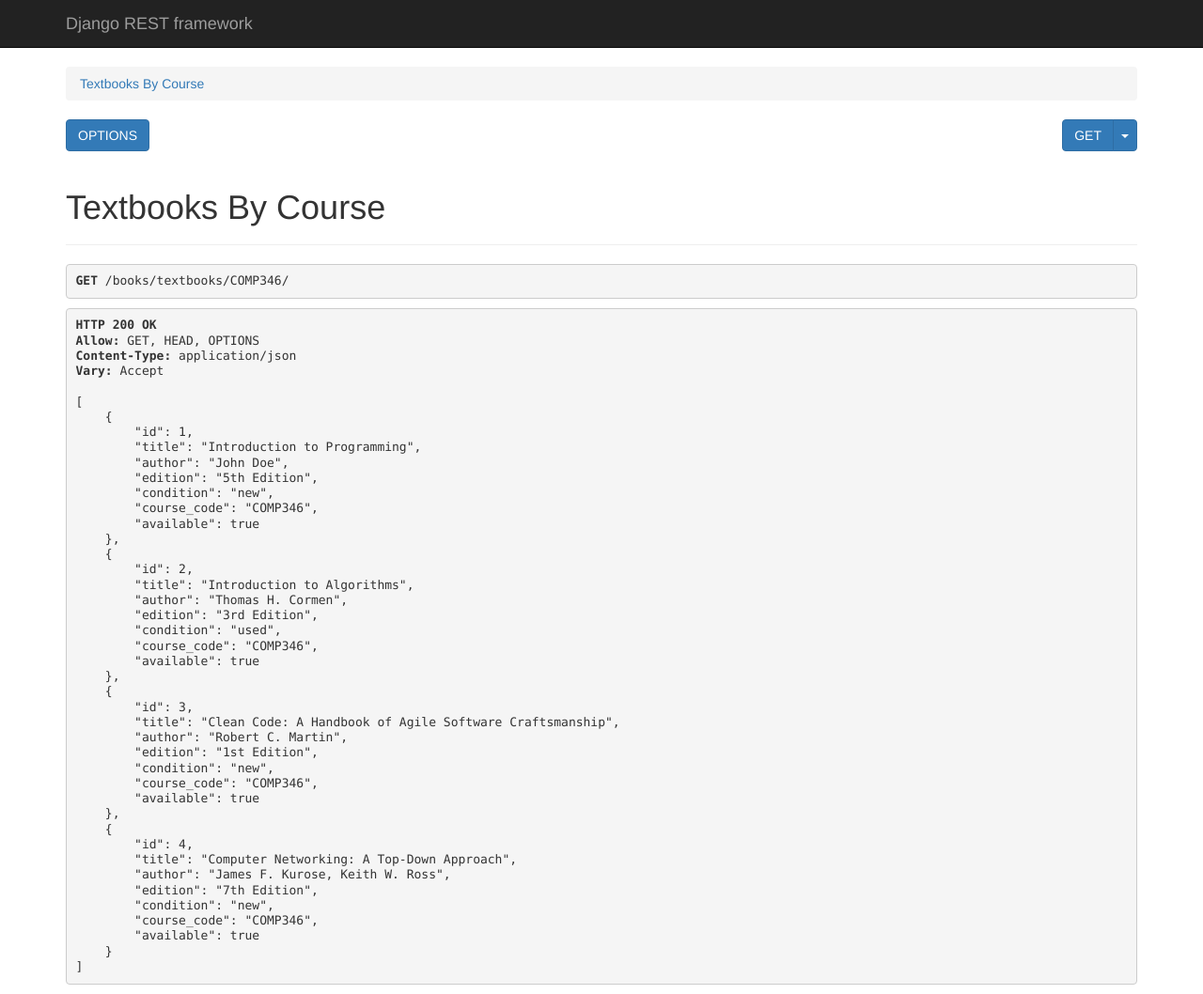
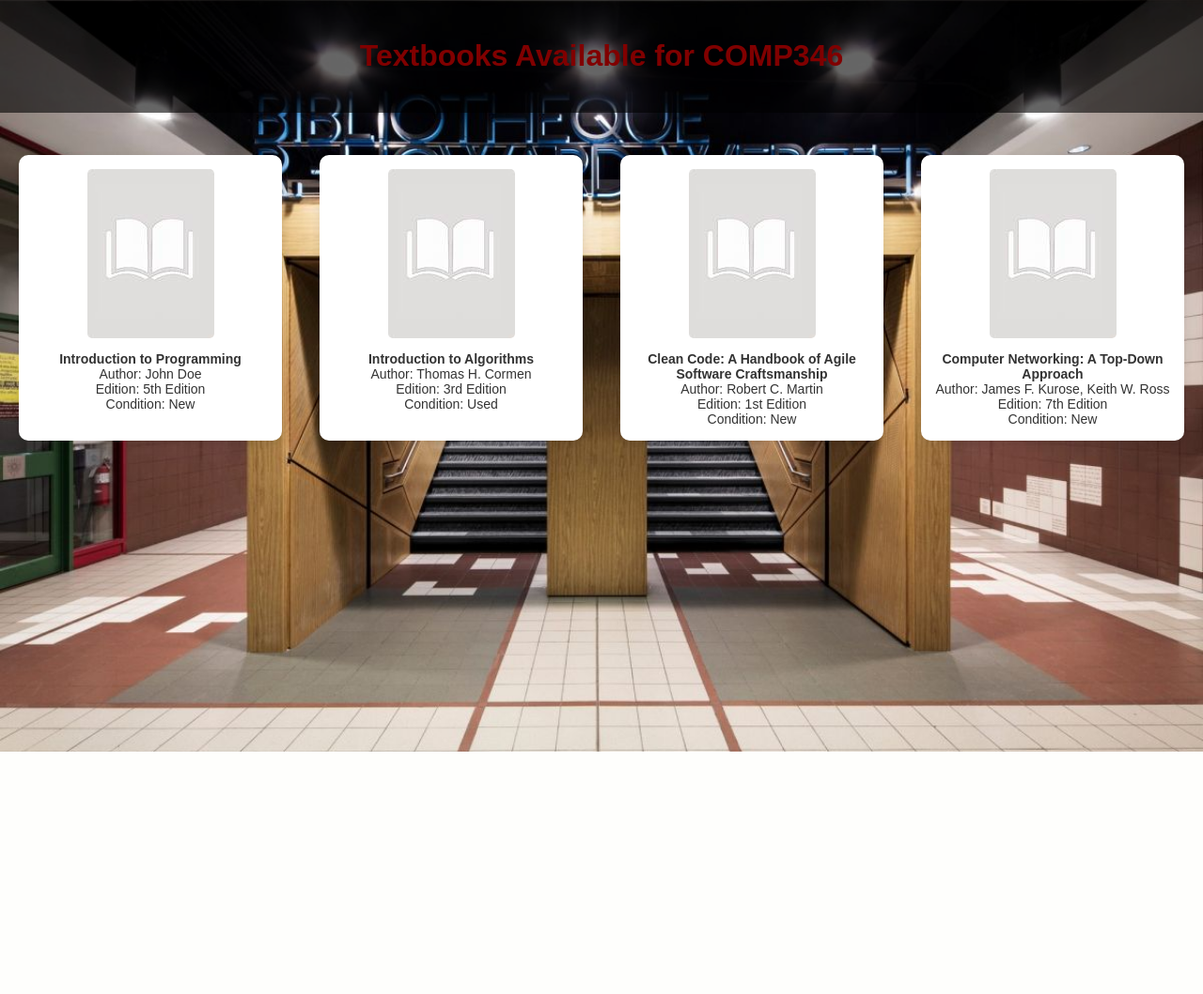
Before and after one commit to saikumarcheerneni/CU-book-exchange, a Django app: a page that uses bookexchange/urls.py in a window 1280 px wide. Shown: the whole page at 94% size. After the commit the page ends 800 px from the top, so only its background shows below. Run offline with Django 5.2, Linux system fonts and the light colour scheme; data comes from the database, SQL or seed files in the repository; both versions use the stored data as it was after the commit; some libraries are stand-ins or nearby versions.

Commit message:
Added user-friendly error message for no textbooks found and improved UI design

```diff
--- a/bookexchange/models.py
+++ b/bookexchange/models.py
@@ -1,10 +1,9 @@
-# # bookexchange/models.py
 from django.db import models
 
 class Textbook(models.Model):
     title = models.CharField(max_length=200)
     author = models.CharField(max_length=200)
-    edition = models.CharField(max_length=50, null=True, blank=True)  # Edition is optional
+    edition = models.CharField(max_length=50, null=True, blank=True)
     condition_choices = [
         ('new', 'New'),
         ('used', 'Used'),
--- a/bookexchange/serializer.py
+++ /dev/null
@@ -1,8 +0,0 @@
-# bookexchange/serializers.py
-from rest_framework import serializers
-from .models import Textbook
-
-class TextbookSerializer(serializers.ModelSerializer):
-    class Meta:
-        model = Textbook
-        fields = ['id', 'title', 'author', 'edition', 'condition', 'course_code', 'available']
--- a/bookexchange/templates/bookexchange/book_list.html
+++ b/bookexchange/templates/bookexchange/book_list.html
@@ -1,55 +1,112 @@
-<!-- <!DOCTYPE html>
-<html lang="en">
-<head>
-    <meta charset="UTF-8">
-    <meta name="viewport" content="width=device-width, initial-scale=1.0">
-    <title>Textbooks for {{ course_code }}</title>
-    <link rel="stylesheet" href="{% static 'css/styles.css' %}">
-</head>
-<body>
-    <h1>Textbooks for Course: {{ course_code }}</h1>
+{% load static %}
 
-    {% if textbooks %}
-        <ul>
-        {% for textbook in textbooks %}
-            <li>
-                <h3>{{ textbook.title }}</h3>
-                <p><strong>Author:</strong> {{ textbook.author }}</p>
-                {% if textbook.edition %}
-                    <p><strong>Edition:</strong> {{ textbook.edition }}</p>
-                {% endif %}
-                <p><strong>Condition:</strong> {{ textbook.get_condition_display }}</p>
-            </li>
-        {% endfor %}
-        </ul>
-    {% else %}
-        <p>No textbooks found for this course code.</p>
-    {% endif %}
-</body>
-</html> -->
 <!DOCTYPE html>
 <html lang="en">
 <head>
     <meta charset="UTF-8">
     <meta name="viewport" content="width=device-width, initial-scale=1.0">
     <title>Textbooks for {{ course_code }}</title>
+
+    <style>
+
+        body {
+            font-family: Arial, sans-serif;
+            background-color: #f0f8ff;
+            background-image: url("{% static 'bookexchange/cu.jpg' %}");
+            background-size: cover;
+            background-position: center;
+            color: #333;
+            margin: 0;
+            padding: 0;
+            background-attachment: fixed;
+        }
+
+        header {
+            text-align: center;
+            padding: 20px;
+            background-color: rgba(0, 0, 0, 0.6);
+            color: maroon;
+        }
+
+        .container {
+            display: flex;
+            flex-wrap: wrap;
+            justify-content: space-around;
+            margin-top: 30px;
+        }
+
+        .book-item {
+            background-color: WHITE;
+            padding: 15px;
+            margin: 15px;
+            width: 250px;
+            text-align: center;
+            border-radius: 10px;
+            box-shadow: 0px 4px 10px rgba(0, 0, 0, 0.1);
+            transition: transform 0.3s;
+        }
+
+        .book-item:hover {
+            transform: scale(1.05);
+        }
+
+        .book-image {
+            max-width: 100%;
+            border-radius: 5px;
+            margin-bottom: 10px;
+        }
+
+        .book-info {
+            font-size: 14px;
+        }
+
+        @media (max-width: 768px) {
+            .container {
+                flex-direction: column;
+                align-items: center;
+            }
+
+            .book-item {
+                width: 80%;
+            }
+        }
+        .no-results-message {
+            font-size: 1.8em;
+            font-weight: bold;
+            color: white;
+            background-color: rgba(255, 0, 0, 0.7);
+            padding: 20px;
+            border-radius: 10px;
+            text-align: center;
+            margin: 50px auto;
+            max-width: 600px;
+        }
+    </style>
 </head>
 <body>
+    <header>
         <h1>Textbooks Available for {{ course_code }}</h1>
+    </header>
 
+    <div class="container">
         {% if no_results %}
-        <p>No textbooks are currently available for this course.</p>
+        <div class="no-results-message">
+            No textbooks are currently available for this course.
+        </div>
         {% else %}
-        <ul>
             {% for textbook in textbooks %}
-                <li>
+                <div class="book-item">
+                    <img src="{% static 'bookexchange/book.jpg' %}" alt="Book Image" class="book-image">
+                    <div class="book-info">
                         <strong>{{ textbook.title }}</strong><br>
                         Author: {{ textbook.author }}<br>
                         Edition: {{ textbook.edition|default:"N/A" }}<br>
                         Condition: {{ textbook.get_condition_display }}<br>
-                </li>
+                    </div>
+                </div>
             {% endfor %}
-        </ul>
         {% endif %}
+    </div>
+
 </body>
 </html>
--- a/bookexchange/urls.py
+++ b/bookexchange/urls.py
@@ -1,7 +1,7 @@
-# bookexchange/urls.py
 from django.urls import path
-from .views import TextbooksByCourseView
+from . import views
 
 urlpatterns = [
-    path('textbooks/<str:course_code>/', TextbooksByCourseView.as_view(), name='textbooks_by_course'),
+
+    path('textbooks/<str:course_code>/', views.textbooks_by_course, name='textbooks_by_course'),
 ]
--- a/bookexchange/views.py
+++ b/bookexchange/views.py
@@ -1,14 +1,13 @@
-# # bookexchange/views.py
-from rest_framework.views import APIView
-from rest_framework.response import Response
-from rest_framework import status
+
+from django.shortcuts import render
 from .models import Textbook
-from .serializer import TextbookSerializer
 
-class TextbooksByCourseView(APIView):
-    def get(self, request, course_code, format=None):
-        textbooks = Textbook.objects.filter(course_code=course_code)
-        if textbooks.exists():
-            serializer = TextbookSerializer(textbooks, many=True)
-            return Response(serializer.data)
-        return Response({"detail": "No textbooks found for this course."}, status=status.HTTP_404_NOT_FOUND)
+def textbooks_by_course(request, course_code):
+    textbooks = Textbook.objects.filter(course_code=course_code, available=True)
+
+    if textbooks.exists():
+        context = {'textbooks': textbooks, 'course_code': course_code}
+    else:
+        context = {'no_results': True, 'course_code': course_code}
+
+    return render(request, 'bookexchange/book_list.html', context)
--- a/concordiabook/settings.py
+++ b/concordiabook/settings.py
@@ -39,7 +39,7 @@ INSTALLED_APPS = [
     'django.contrib.messages',
     'django.contrib.staticfiles',
     'bookexchange',
-    'rest_framework',
+    # 'rest_framework',
 
 
 ]
@@ -123,8 +123,10 @@ USE_TZ = True
 STATIC_URL = '/static/'
 
 STATICFILES_DIRS = [
-    os.path.join(BASE_DIR, 'static'),  # Path to your "static" directory
+    BASE_DIR / "bookexchange/static",
 ]
+
+STATIC_ROOT = BASE_DIR / "staticfiles"
 # Default primary key field type
 # https://docs.djangoproject.com/en/5.1/ref/settings/#default-auto-field
 
--- a/concordiabook/urls.py
+++ b/concordiabook/urls.py
@@ -14,7 +14,6 @@ Including another URLconf
     1. Import the include() function: from django.urls import include, path
     2. Add a URL to urlpatterns:  path('blog/', include('blog.urls'))
 """
-# concordiabook/urls.py
 
 from django.contrib import admin
 from django.urls import path, include
```
Also changed, not shown: bookexchange/static/bookexchange/styles.css (deleted, +0 -29 lines), bookexchange/static/bookexchange/book.jpg (added), bookexchange/static/bookexchange/cu.jpg (added), db.sqlite3. Lines whose indentation alone changed are shown as unchanged.
